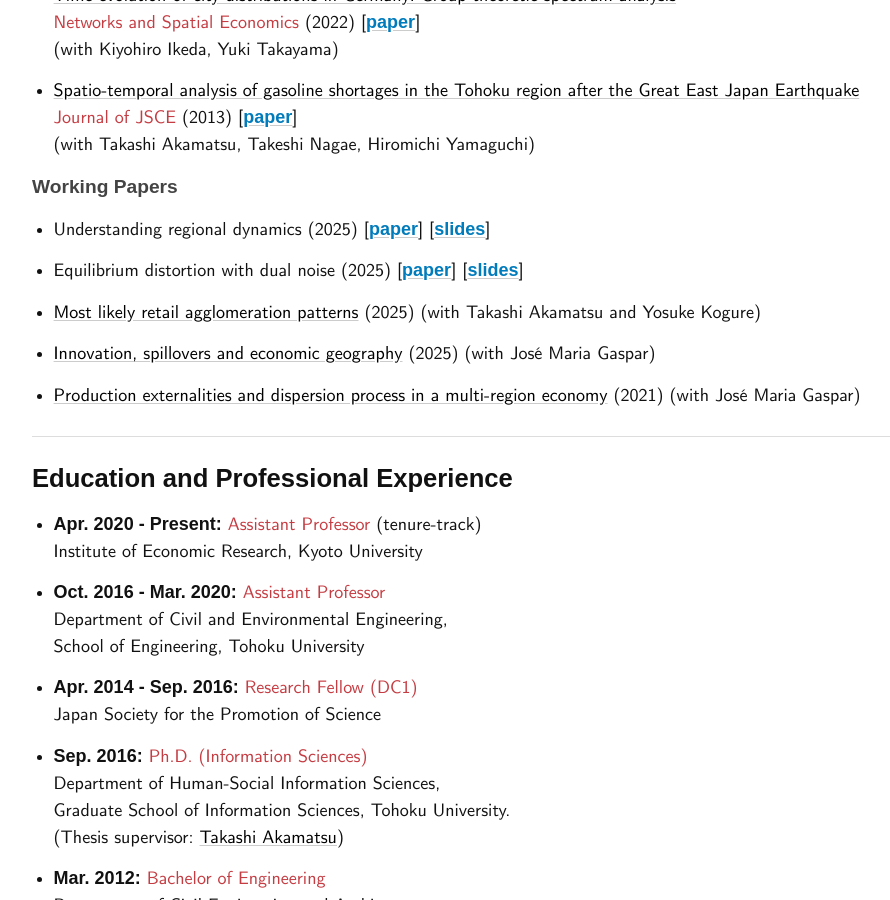
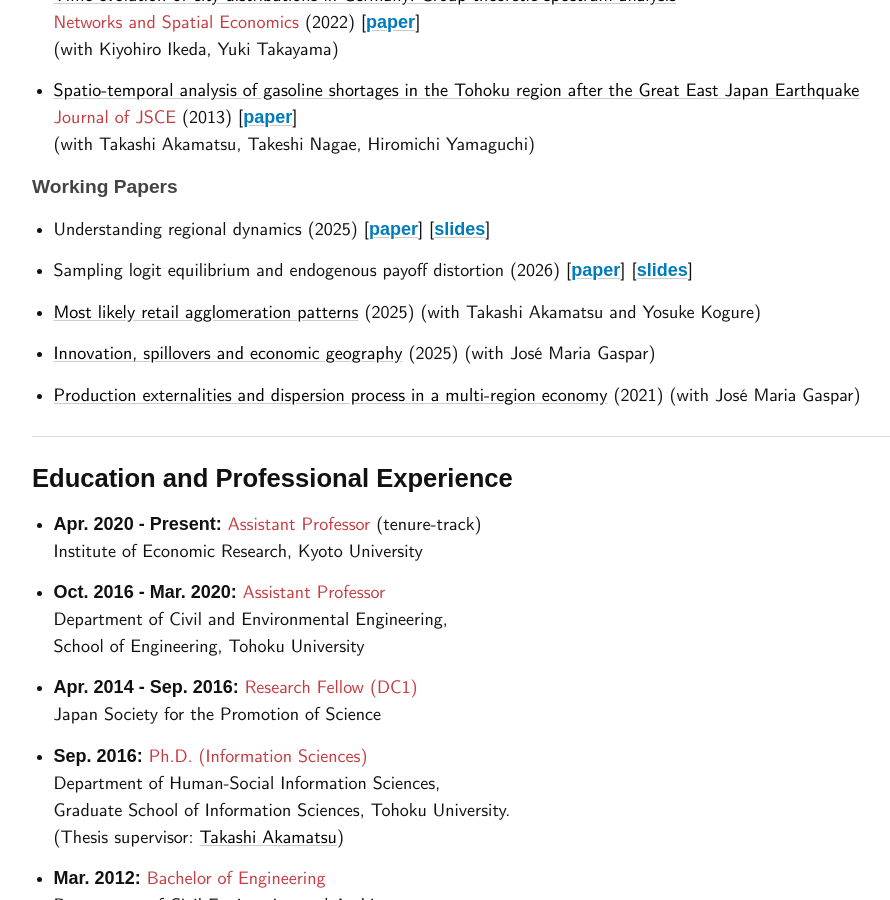
Before and after one commit to mino-osawa/mino-osawa.github.io, a Jekyll site: the page built from index.markdown, in a window 1280 px wide and 900 px high, scrolled down 1571 px. Shown: the whole window, without its empty margins (8-898 px from the left). Built offline with Jekyll 4.4.1, drawn with Linux system fonts in a browser that asks for light colours; some web fonts are replaced.

Commit message:
update SLD

```diff
--- a/index.markdown
+++ b/index.markdown
@@ -59,7 +59,7 @@ Ordered by my preference. Please see <a href="https://scholar.google.co.jp/citat
 
 <li>Understanding regional dynamics (2025) [<a href="notes/draft/RD.pdf">paper</a>] [<a href="notes/draft/RD_slides.pdf">slides</a>]</li>
 
-<li>Equilibrium distortion with dual noise (2025) [<a href="notes/draft/SLD.pdf">paper</a>] [<a href="notes/draft/SLD_slides.pdf">slides</a>]</li>
+<li>Sampling logit equilibrium and endogenous payoff distortion (2026) [<a href="notes/draft/SLD.pdf">paper</a>] [<a href="notes/draft/SLD_slides.pdf">slides</a>]</li>
 
 <li><a href="https://arxiv.org/abs/2011.06778">Most likely retail agglomeration patterns</a> (2025) (with Takashi Akamatsu and Yosuke Kogure)</li>
 
```
Also changed, not shown: 1 other file.
